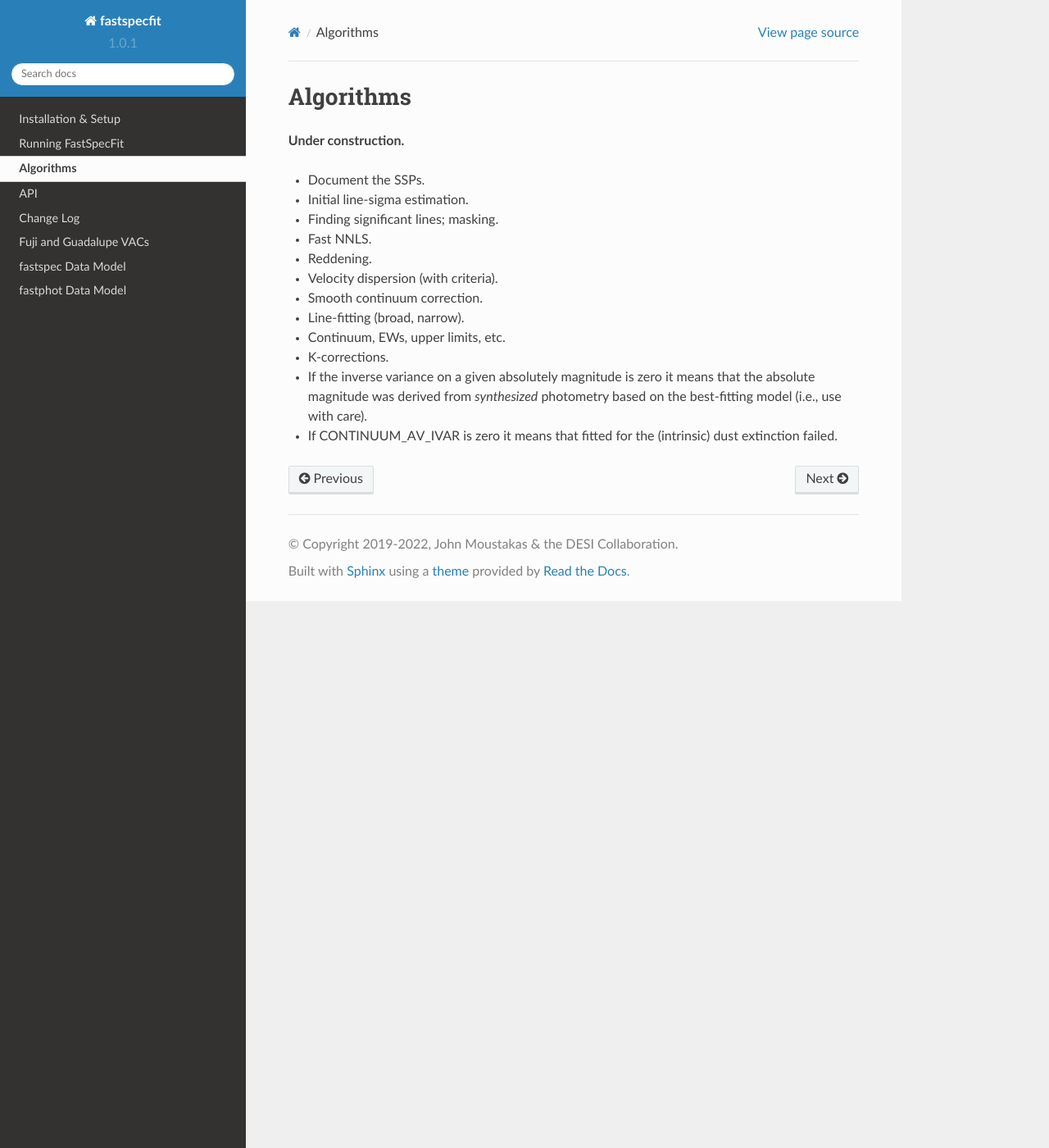
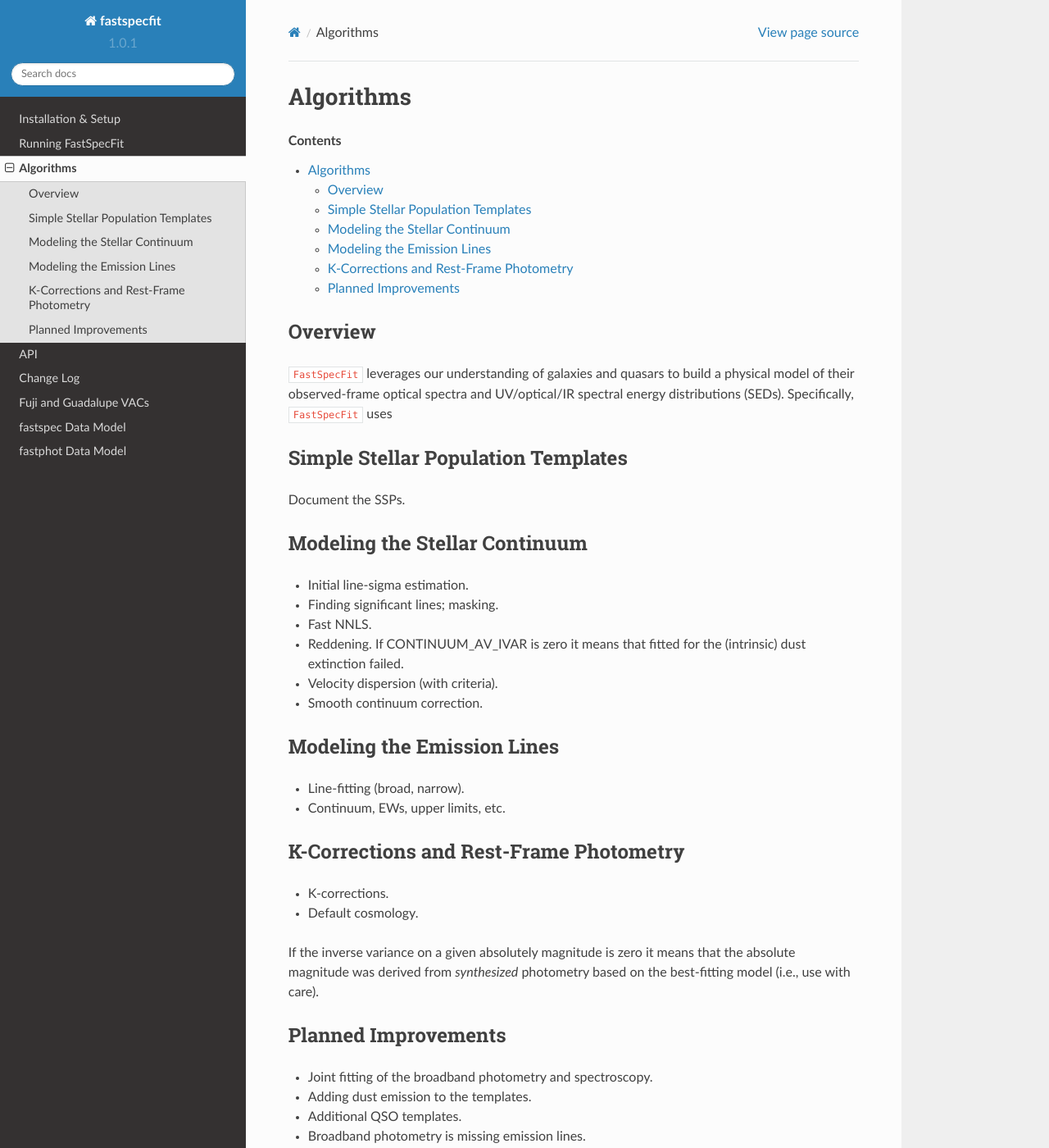
Before and after one commit to desihub/fastspecfit, a Sphinx documentation site: the page built from doc/algorithms.rst, in a window 1280 px wide and 1400 px high. Shown: the whole window at 82% size. Built offline with Sphinx 7.4.7 and the Read the Docs theme 2.0.0, drawn with Linux system fonts in a browser that asks for light colours.

Commit message:
begin developing algorithms page

```diff
--- a/doc/algorithms.rst
+++ b/doc/algorithms.rst
@@ -3,20 +3,58 @@
 Algorithms
 ==========
 
-**Under construction.**
+.. contents:: Contents
+    :depth: 3
 
-* Document the SSPs.
+Overview
+--------
+
+``FastSpecFit`` leverages our understanding of galaxies and quasars to build a
+physical model of their observed-frame optical spectra and UV/optical/IR
+spectral energy distributions (SEDs). Specifically, ``FastSpecFit`` uses
+
+
+
+Simple Stellar Population Templates
+-----------------------------------
+
+Document the SSPs.
+
+
+Modeling the Stellar Continuum
+------------------------------
+
 * Initial line-sigma estimation.
 * Finding significant lines; masking.
 * Fast NNLS.
-* Reddening.
+* Reddening. If CONTINUUM_AV_IVAR is zero it means that fitted for the
+  (intrinsic) dust extinction failed.
 * Velocity dispersion (with criteria).
 * Smooth continuum correction.
+
+
+Modeling the Emission Lines
+---------------------------
+
 * Line-fitting (broad, narrow).
 * Continuum, EWs, upper limits, etc.
+
+K-Corrections and Rest-Frame Photometry
+---------------------------------------
+
 * K-corrections.
-* If the inverse variance on a given absolutely magnitude is zero it means that
-  the absolute magnitude was derived from *synthesized* photometry based on the
-  best-fitting model (i.e., use with care).
-* If CONTINUUM_AV_IVAR is zero it means that fitted for the (intrinsic) dust
-  extinction failed.
+* Default cosmology.
+
+If the inverse variance on a given absolutely magnitude is zero it means that
+the absolute magnitude was derived from *synthesized* photometry based on the
+best-fitting model (i.e., use with care).
+
+.. _`planned improvements`:
+
+Planned Improvements
+--------------------
+
+* Joint fitting of the broadband photometry and spectroscopy.
+* Adding dust emission to the templates.
+* Additional QSO templates.
+* Broadband photometry is missing emission lines.
```
Also changed, not shown: doc/fujilupe.rst (+6 -7 lines).
